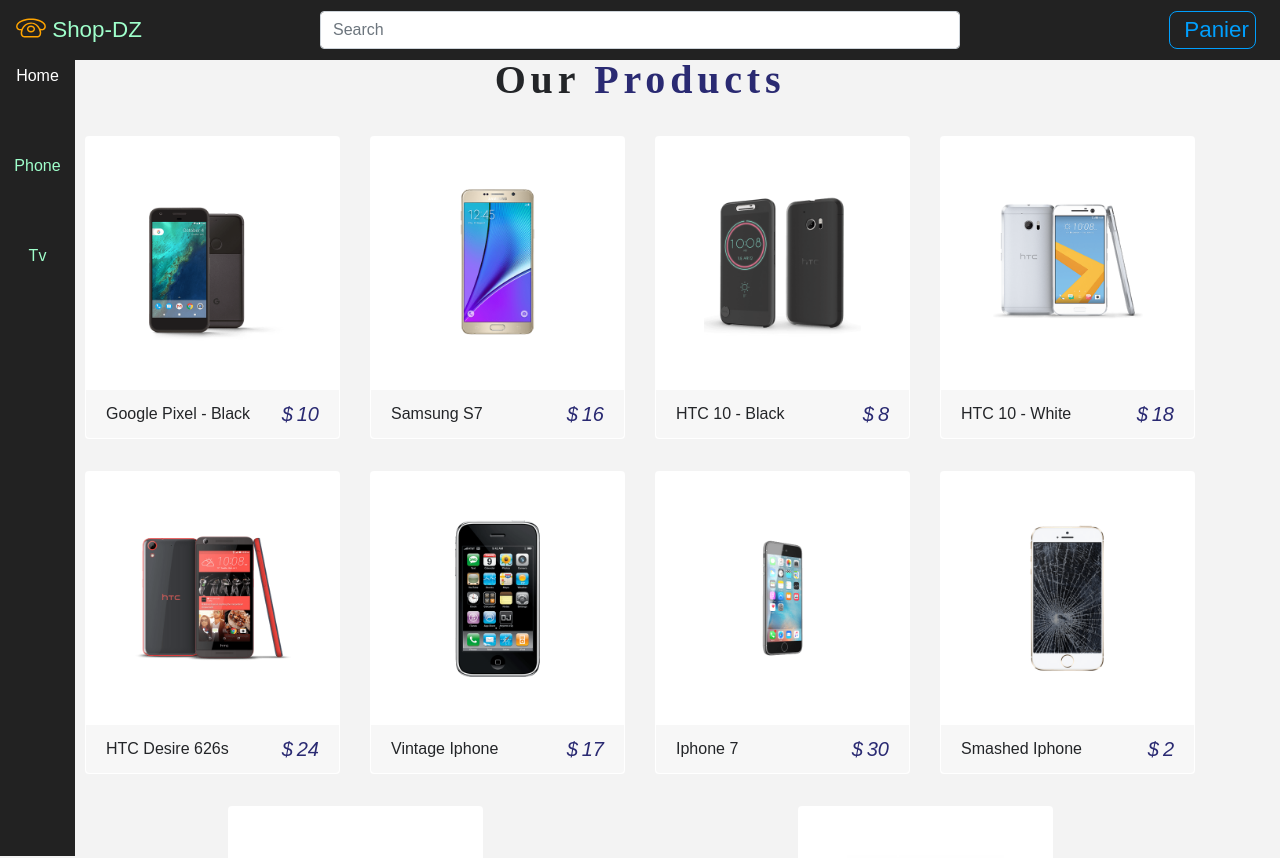
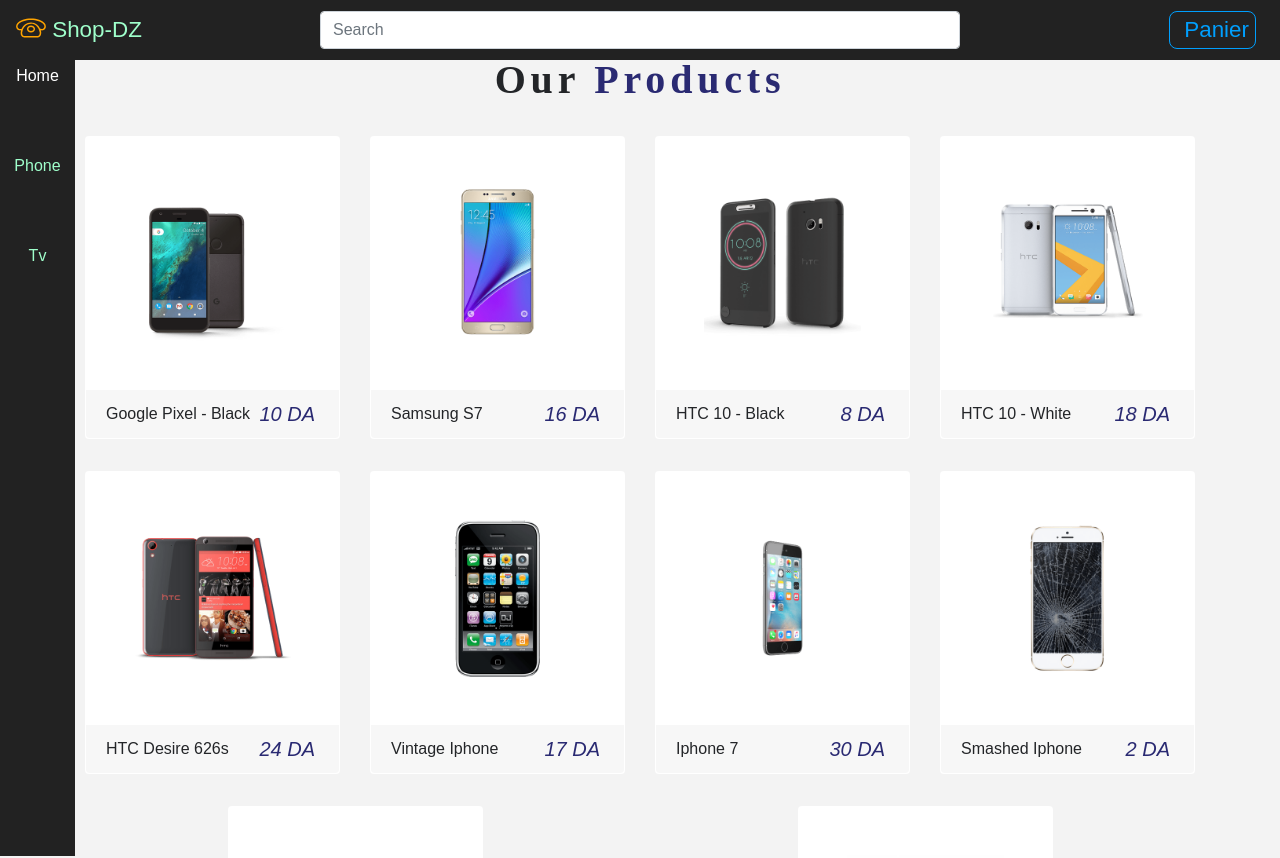
Before and after one commit to SAIDIAEK/react-phone-store-recording, a React (Create React App) app: page / in a window 1280 px wide. Shown: the top 858 px of the page. Built offline with nearby package versions, Linux system fonts and the light colour scheme; some icons are missing.

Commit message:
commit change

```diff
--- a/src/components/Product.js
+++ b/src/components/Product.js
@@ -35,8 +35,8 @@
                     <div className="card-footer d-flex justify-content-between">
                         <p className="align-self-center mb-0">{title}</p>
                         <h5 className="text-blue font-italic mb-0">
-                            <span className="mr-1">$</span>
-                            {price}
+                            {price}{' '}
+                            <span className="mr-1">DA</span>
                         </h5>
                     </div>
                 </div>
```
